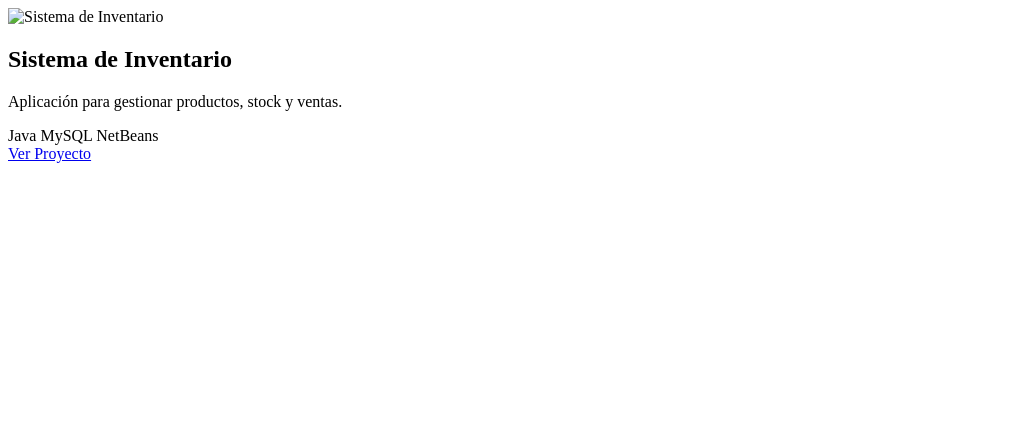
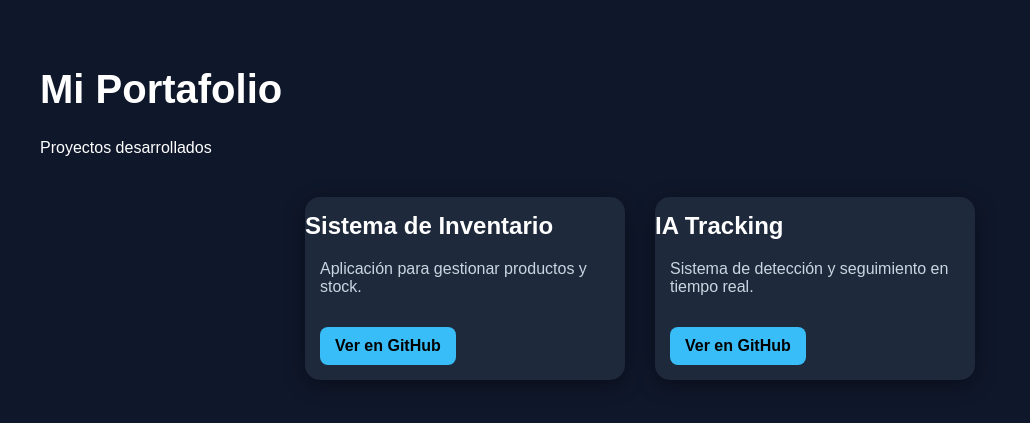
Before and after one commit to pupu1805/CV-proyectos, a plain HTML site: page index.html in a window 1280 px wide. Shown: the whole page, without its empty margins (0-1030 px from the left). Drawn offline with Linux system fonts and the light colour scheme.

Commit message:
Update index.html

```diff
--- a/index.html
+++ b/index.html
@@ -1,21 +1,30 @@
-<div class="card">
+<!DOCTYPE html>
+<html lang="es">
+<head>
+  <meta charset="UTF-8">
+  <title>Mi Portafolio</title>
+  <link rel="stylesheet" href="style.css">
+</head>
+<body>
 
-  <img src="img/inventario.png" alt="Sistema de Inventario">
+  <h1>Mi Portafolio</h1>
+  <p>Proyectos desarrollados</p>
 
-  <h2>Sistema de Inventario</h2>
+  <div class="container">
 
-  <p>
-    Aplicación para gestionar productos, stock y ventas.
-  </p>
+    <div class="card">
+      <h2>Sistema de Inventario</h2>
+      <p>Aplicación para gestionar productos y stock.</p>
+      <a href="https://github.com/pupu1805/Sistema-gestion" target="_blank">Ver en GitHub</a>
+    </div>
 
-  <div class="tech">
-    <span>Java</span>
-    <span>MySQL</span>
-    <span>NetBeans</span>
+    <div class="card">
+      <h2>IA Tracking</h2>
+      <p>Sistema de detección y seguimiento en tiempo real.</p>
+      <a href="https://github.com/pupu1805/ia_tracker" target="_blank">Ver en GitHub</a>
+    </div>
+
   </div>
 
-  <a href="https://github.com/pupu1805/Sistema-gestion" target="_blank">
-    Ver Proyecto
-  </a>
-
-</div>
+</body>
+</html>
```
